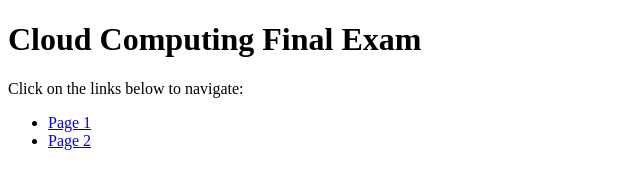
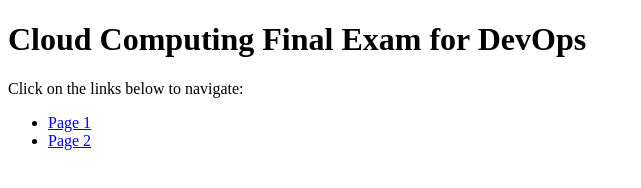
Before and after one commit to brandonbudhram00/DevOPS-, a plain HTML site: page index.html in a window 1280 px wide. Shown: the whole page, without its empty margins (0-641 px from the left). Drawn offline with Linux system fonts and the light colour scheme.

Commit message:
new changes

```diff
--- a/index.html
+++ b/index.html
@@ -4,7 +4,7 @@
     <title>DevOPS</title>
 </head>
 <body>
-    <h1>Cloud Computing Final Exam</h1>
+    <h1>Cloud Computing Final Exam for DevOps</h1>
     <p>Click on the links below to navigate:</p>
     <ul>
         <li><a href="page1.html">Page 1</a></li>
```
